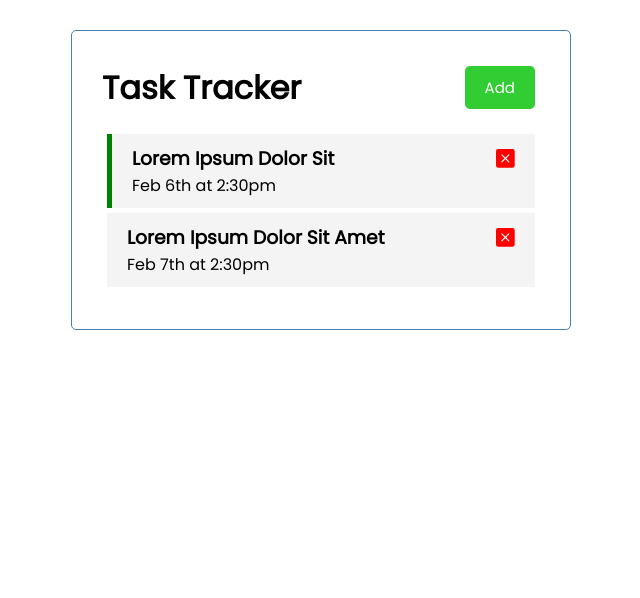
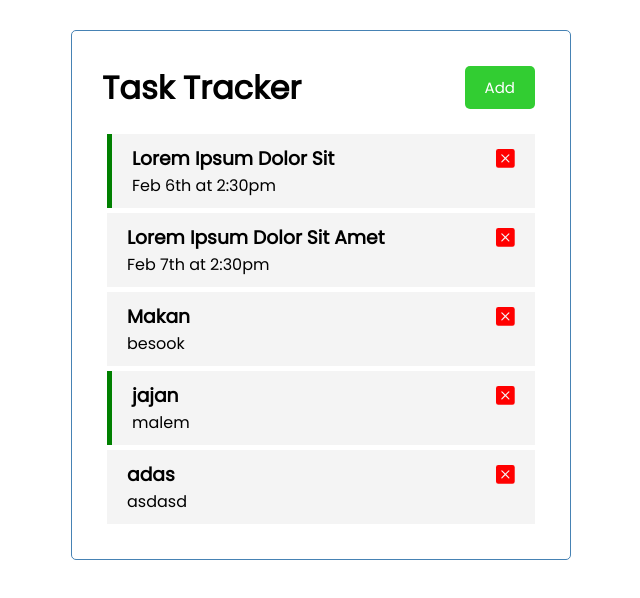
Before and after one commit to rzlwbo1/react-crash-course-TM, a React (Create React App) app: page / in a window 1280 px wide. Shown: the top 598 px of the page, without its empty margins (319-959 px from the left). Built offline with nearby package versions, Linux system fonts and the light colour scheme; data requests are answered from the project's data file.

Commit message:
add with api

```diff
--- a/db.json
+++ b/db.json
@@ -11,6 +11,24 @@
       "text": "Lorem Ipsum Dolor Sit Amet",
       "day": "Feb 7th at 2:30pm",
       "reminder": false
+    },
+    {
+      "text": "Makan",
+      "day": "besook",
+      "reminder": false,
+      "id": 4
+    },
+    {
+      "text": "jajan",
+      "day": "malem",
+      "reminder": true,
+      "id": 5
+    },
+    {
+      "text": "adas",
+      "day": "asdasd",
+      "reminder": false,
+      "id": 6
     }
   ]
 }
--- a/src/App.js
+++ b/src/App.js
@@ -85,12 +85,30 @@ function App() {
   }
 
   // Form add
-  function addTask(data) {
-    const generateId = +new Date();
+  async function addTask(data) {
 
-    const newTask = { id: generateId, ...data };
+    ////// Code ini sebelum pake backend json-server /////
 
-    setTasks([...tasks, newTask]);
+    // const generateId = +new Date();
+    // const newTask = { id: generateId, ...data };
+    // setTasks([...tasks, newTask]);
+
+
+    // ketika pake backend untuk post data
+    const result = await fetch('http://localhost:3004/tasks', {
+      method: 'POST',
+      headers: {
+        'Content-type': 'application/json'
+      },
+      body: JSON.stringify(data)
+    })
+
+
+    // jangan lupa masukan ke state juga, await jgn lupaa, kan promise nih
+    const newTask = await result.json();
+    console.log(result)
+    setTasks([...tasks, newTask])
+
   }
 
   return (
```
